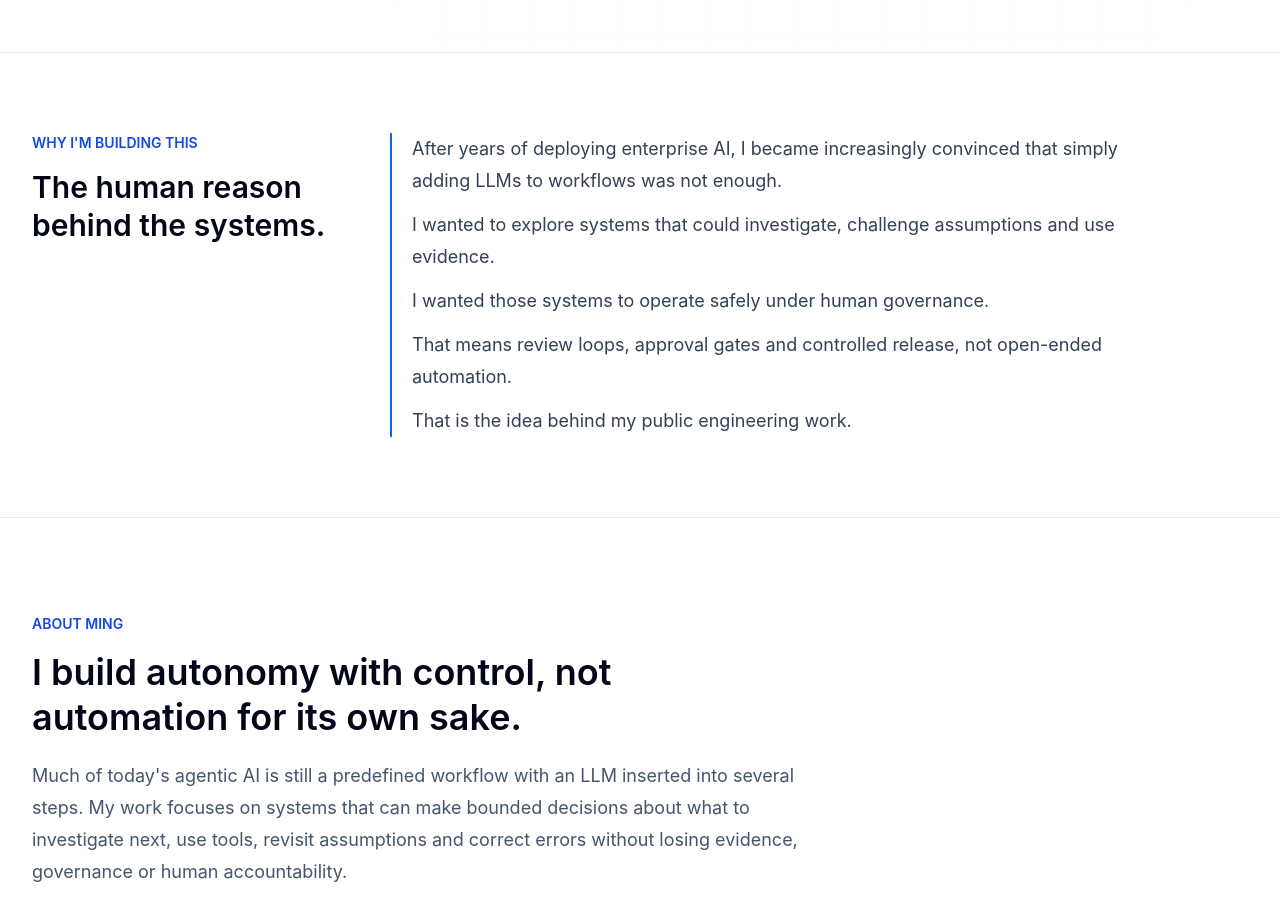
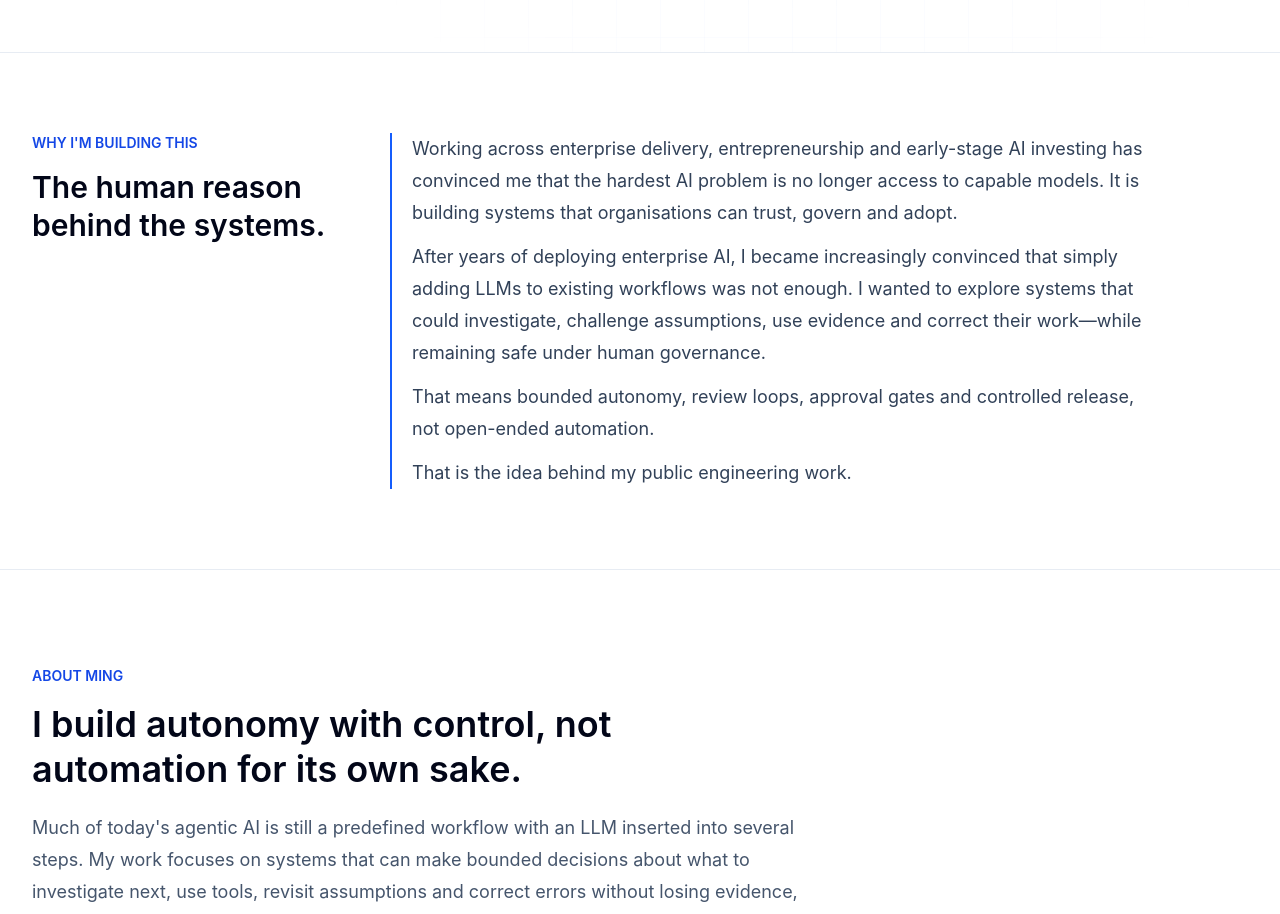
Before and after one commit to ameliekong609/mingkong-ai, a Next.js app: page / in a window 1280 px wide. Shown: the part 820-1734 px from the top of the page. Built offline with nearby package versions, Linux system fonts and the light colour scheme.

Commit message:
Update personal motivation section

```diff
--- a/app/page.tsx
+++ b/app/page.tsx
@@ -14,8 +14,8 @@ export default function Home() {
       <SiteHeader />
       <main id="main">
         <Hero />
+        <WhyBuildingThis />
         <ApproachVisual />
-        <WhyBuildingThis />
         <About />
         <SelectedProjects />
         <Principles />
--- a/components/WhyBuildingThis.tsx
+++ b/components/WhyBuildingThis.tsx
@@ -1,8 +1,7 @@
 const lines = [
-  "After years of deploying enterprise AI, I became increasingly convinced that simply adding LLMs to workflows was not enough.",
-  "I wanted to explore systems that could investigate, challenge assumptions and use evidence.",
-  "I wanted those systems to operate safely under human governance.",
-  "That means review loops, approval gates and controlled release, not open-ended automation.",
+  "Working across enterprise delivery, entrepreneurship and early-stage AI investing has convinced me that the hardest AI problem is no longer access to capable models. It is building systems that organisations can trust, govern and adopt.",
+  "After years of deploying enterprise AI, I became increasingly convinced that simply adding LLMs to existing workflows was not enough. I wanted to explore systems that could investigate, challenge assumptions, use evidence and correct their work—while remaining safe under human governance.",
+  "That means bounded autonomy, review loops, approval gates and controlled release, not open-ended automation.",
   "That is the idea behind my public engineering work.",
 ];
 
```
